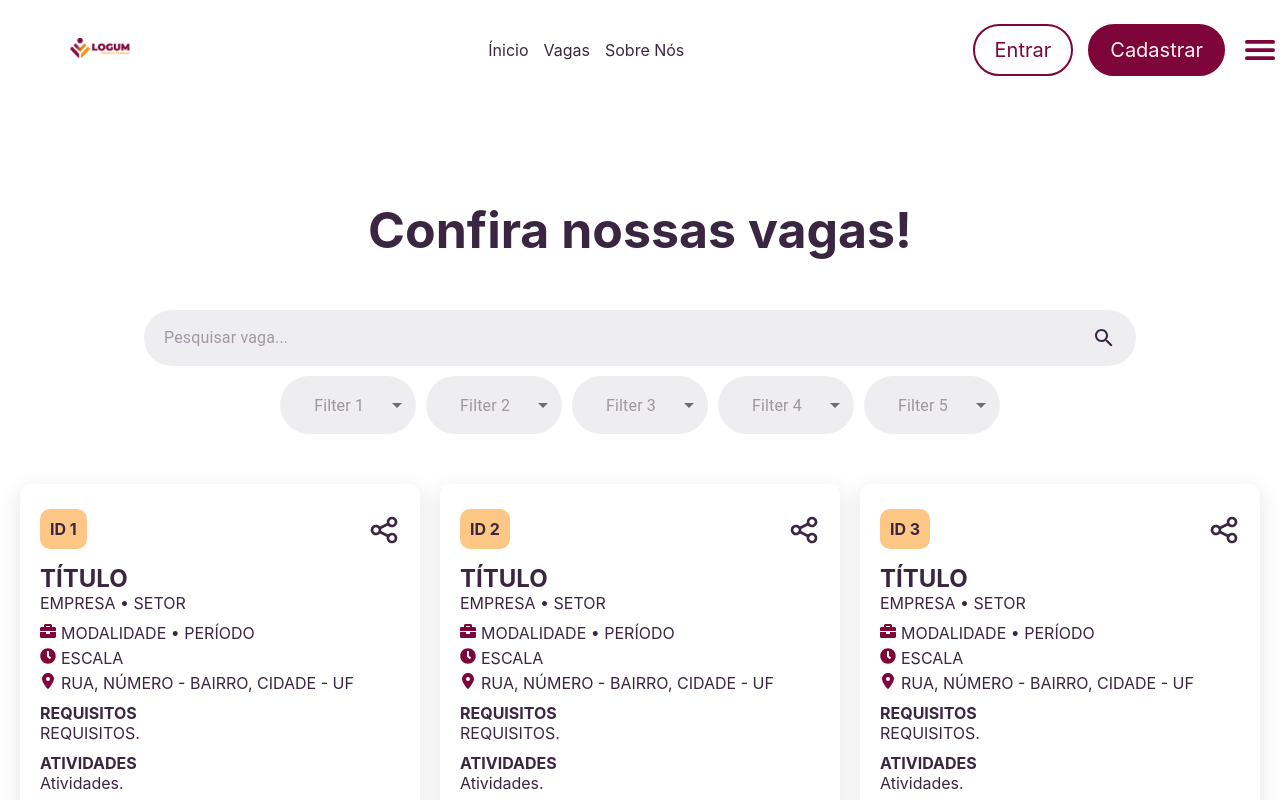
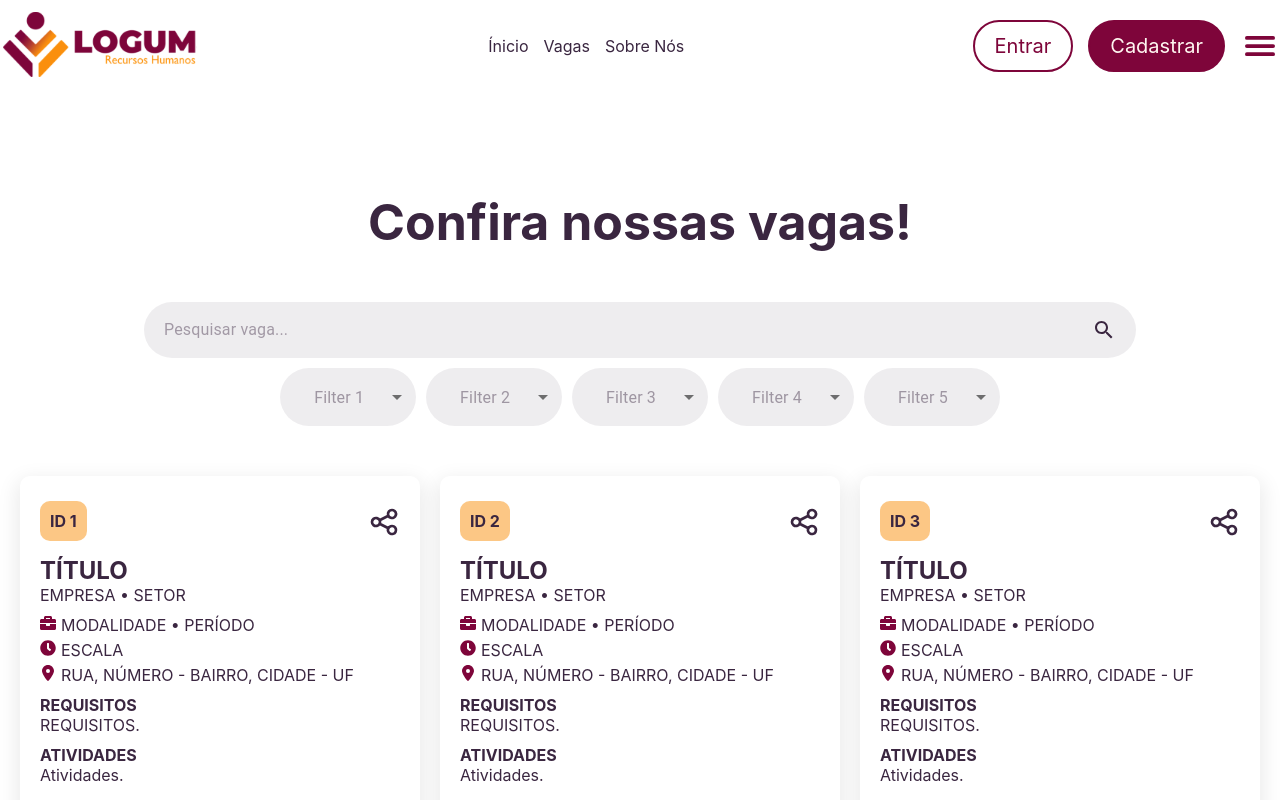
Before and after one commit to MPCGomes/logumrh, a Next.js app in the folder frontend-web/: page /vacancies in a window 1280 px wide. Shown: the top 800 px of the page. Built offline with nearby package versions, Linux system fonts and the light colour scheme.

Commit message:
styles (navbar): logo adjust

```diff
--- a/frontend-web/components/Navbar/Navbar.module.scss
+++ b/frontend-web/components/Navbar/Navbar.module.scss
@@ -4,7 +4,7 @@
   display: flex;
   justify-content: space-between;
   align-items: center;
-  padding: 10px 0;
+  padding: 8px 0;
 
   img{
     width: 200px;
--- a/frontend-web/components/Navbar/Navbar.tsx
+++ b/frontend-web/components/Navbar/Navbar.tsx
@@ -11,19 +11,19 @@ const Navbar = () => {
     <nav className={styles.navbar}>
       <div className='container'>
         <Link
-          href={''}>
+          href={'/'}>
           <Image
             src='/logo.svg'
             alt="Logo"
-            width={20}
-            height={20}
+            width={130}
+            height={65}
           />
         </Link>
 
         <div className={styles.linksContainer}>
           <Link
             className={styles.linkItem}
-            href={''}>
+            href={'/'}>
             Ínicio
           </Link>
           <Link
```
